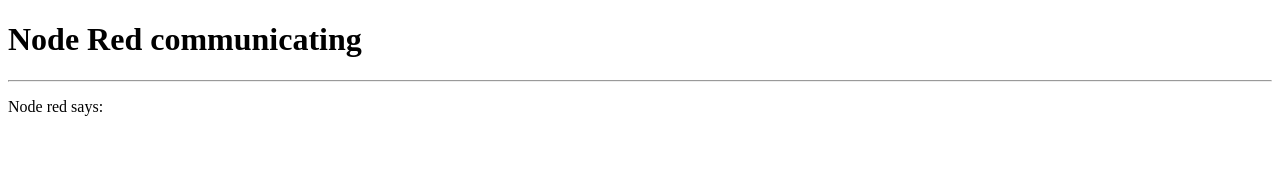
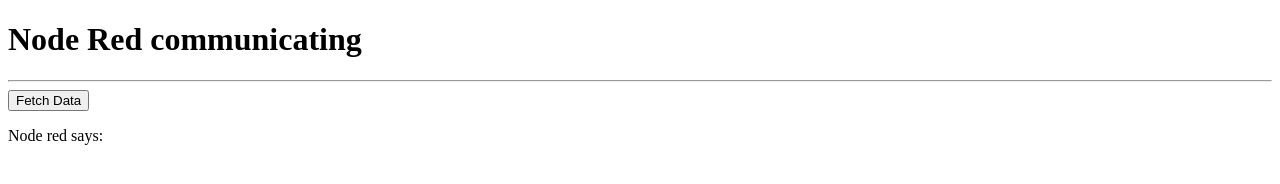
Before and after one commit to PantherMan-2m/html-hosting, a plain HTML site: page index.html in a window 1280 px wide. Drawn offline with Linux system fonts and the light colour scheme.

Commit message:
Added button for http fetch request from node red

```diff
--- a/index.html
+++ b/index.html
@@ -8,6 +8,7 @@
 <body>
     <h1>Node Red communicating</h1>
     <hr/>
+    <button id="fetchButton">Fetch Data</button>
     <p>Node red says:</p>
     <div id="output"></div>
 
```
